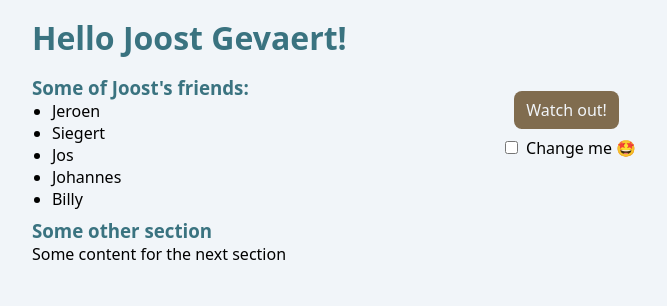
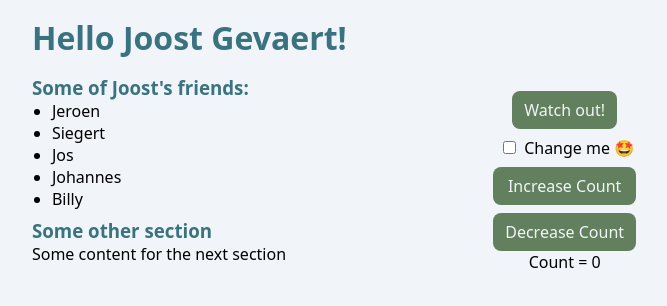
Before and after one commit to JoostGevaert/ifcjs-gis, a Next.js app: page / in a window 1280 px wide. Shown: the top 306 px of the page, without its empty margins (242-909 px from the left). Built offline with nearby package versions, Linux system fonts and the light colour scheme.

Commit message:
feat: create counter with useState

```diff
--- a/src/app/page.tsx
+++ b/src/app/page.tsx
@@ -3,6 +3,7 @@ import HelloH1 from "@/components/HelloH1";
 import HelloFriends from "@/components/HelloFriends";
 import HelloButton from "@/components/HelloButton";
 import HelloCheckbox from "@/components/HelloCheckbox";
+import HelloCounter from "@/components/HelloCounter";
 
 export const metadata = {
   title: "IFC.js Frontend BIM App",
@@ -26,6 +27,7 @@ export default function Home() {
         <aside className={styles.aside}>
           <HelloButton name="Joop Gevaar" />
           <HelloCheckbox />
+          <HelloCounter />
         </aside>
       </div>
     </main>
--- a/src/components/HelloButton.tsx
+++ b/src/components/HelloButton.tsx
@@ -1,10 +1,10 @@
 "use client";
 
-import styles from "./styles.module.css"
+import styles from "./components.module.css"
 
 export default function HelloButton({ name }: { name: string }) {
   const clickHandler = () => {
     alert(`Watch out ${name}!`);
   };
-  return <button className={styles.helloButton} onClick={clickHandler}>Watch out!</button>;
+  return <button className={styles.button} onClick={clickHandler}>Watch out!</button>;
 }
--- a/src/components/HelloCheckbox.tsx
+++ b/src/components/HelloCheckbox.tsx
@@ -1,10 +1,10 @@
 "use client";
 
-import styles from "./styles.module.css"
+import styles from "./components.module.css"
 
 export default function HelloCheckbox() {
   const changeHandler = (event: React.ChangeEvent<HTMLInputElement>) => {
-    alert(`The value of the checkbox is ${event.target.checked}`);
+    alert(`You changed the value of the checkbox to ${event.target.checked}`);
   };
   return (
     <div className={styles.helloCheckbox}>
--- /dev/null
+++ b/src/components/HelloCounter.tsx
@@ -0,0 +1,27 @@
+"use client";
+
+import { useState } from "react";
+import styles from "./components.module.css";
+
+export default function HelloCounter() {
+  const [count, setCount] = useState(0);
+  const increaseCount = () => {
+    setCount(count + 1);
+  };
+  const decreaseCount = () => {
+    setCount(count - 1);
+  };
+  return (
+    <>
+    <span className={`${styles.flex} ${styles.flexCol}`}>
+      <button className={`${styles.button} ${styles.mb2}`} onClick={increaseCount}>
+        Increase Count
+      </button>
+      <button className={styles.button} onClick={decreaseCount}>
+        Decrease Count
+      </button>
+    </span>
+    <span>Count = {count}</span>
+    </>
+  );
+}
--- a/src/components/HelloFriends.tsx
+++ b/src/components/HelloFriends.tsx
@@ -1,5 +1,3 @@
-import styls from "./styles.module.css";
-
 export default function HelloFriends() {
   const friends = ["Jeroen", "Siegert", "Jos", "Johannes", "Billy"];
   return (
--- a/src/components/HelloH1.tsx
+++ b/src/components/HelloH1.tsx
@@ -1,4 +1,4 @@
-import styles from "./styles.module.css"
+import styles from "./components.module.css"
 
 export default function HelloWorld({ name }: { name: string }) {
   return <h1 className={styles.helloH1}>Hello {name}!</h1>;
--- /dev/null
+++ b/src/components/components.module.css
@@ -0,0 +1,47 @@
+.flex {
+  display: flex;
+  flex: none;
+}
+
+.flexCol {
+  flex-direction: column;
+}
+
+.mb2 {
+  margin-bottom: 0.5rem;
+}
+
+.button {
+  padding: 0.5rem 0.75rem;
+  border: none;
+  border-radius: 0.5rem;
+  background-color: var(--green-500);
+  color: var(--astro-light-background);
+  font-size: 1rem;
+  font-weight: 500;
+}
+
+.button:hover {
+  background-color: var(--green-600);
+  cursor: pointer;
+}
+
+.button:active {
+  background-color: var(--green-400);
+}
+
+.helloH1 {
+  margin: 1rem 0;
+}
+
+.helloCheckbox {
+  margin: 0.5rem 0;
+}
+
+.helloCheckbox input {
+  margin: 0 0.5rem;
+}
+
+.helloCheckbox input:hover {
+  cursor: pointer;
+}
--- a/src/components/styles.module.css
+++ /dev/null
@@ -1,21 +0,0 @@
-.helloH1 {
-  margin: 1rem 0;
-}
-
-.helloButton {
-  padding: 0.5rem 0.75rem;
-  border: none;
-  border-radius: 0.5rem;
-  background-color: var(--brown-500);
-  color: var(--astro-light-background);
-  font-size: 1rem;
-  font-weight: 500;
-}
-
-.helloCheckbox {
-  margin: 0.5rem 0
-}
-
-.helloCheckbox input {
-  margin: 0 0.5rem
-}
```
